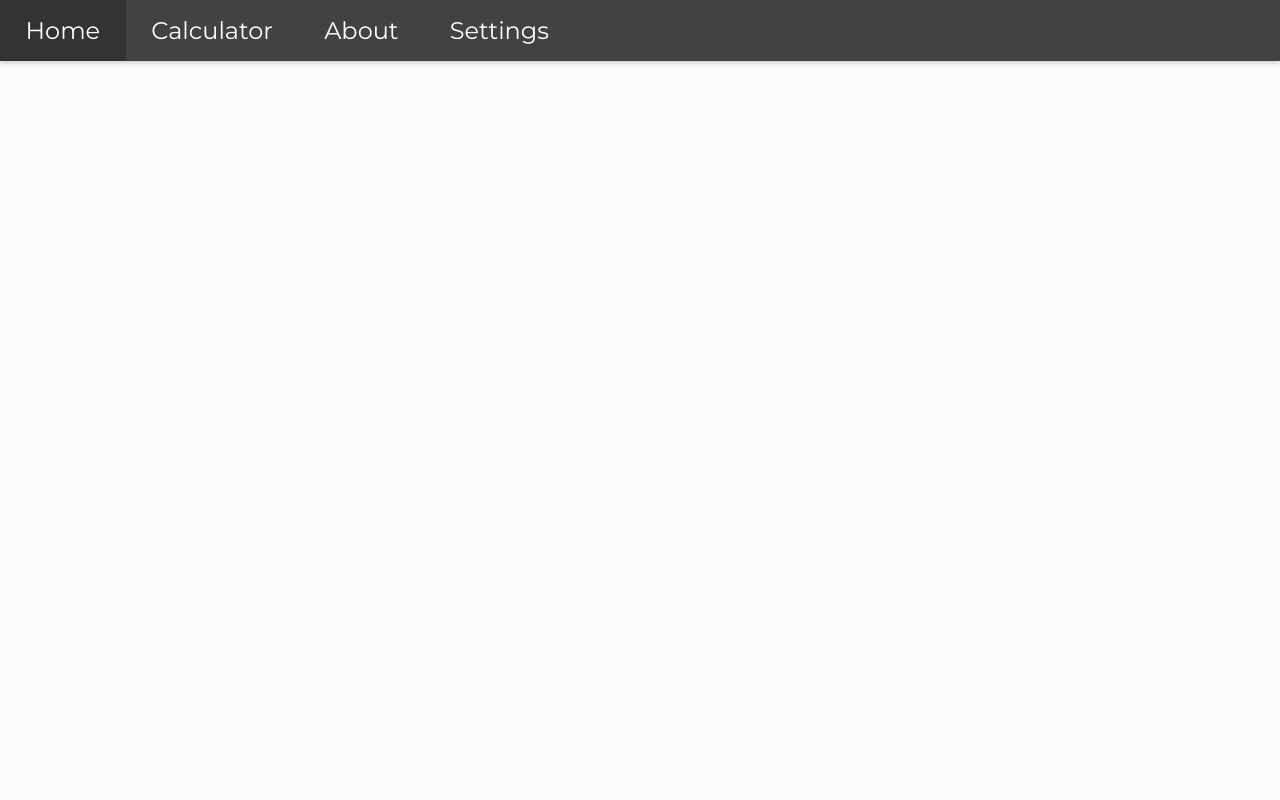
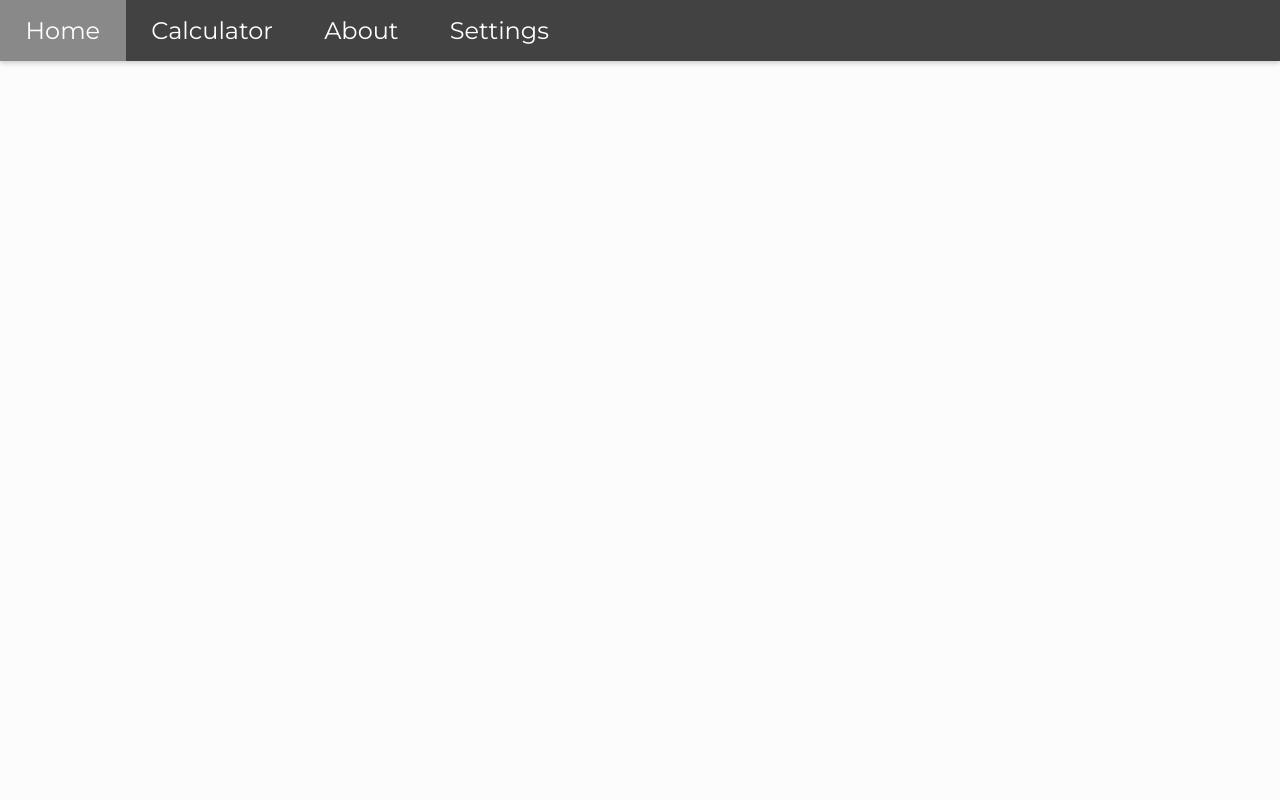
Before and after one commit to rwells1703/matrix-calculator, a Python web app: template templates/base.html in a window 1280 px wide. Run offline with Jinja, Linux system fonts and the light colour scheme; the template is opened without the code that fills it, so the values that code supplies are empty.

Commit message:
Updated theme engine to support more text colours, and refactored code

```diff
--- a/templates/base.html
+++ b/templates/base.html
@@ -27,10 +27,9 @@
 				margin: 0;
 				font-size: 2.5vh;
 				background-color: var(--theme-color-page-background);
-				color: var(--theme-color-text);
+				color: var(--theme-color-text-background);
 				font-family: 'Montserrat', sans-serif;
 			}
-
 
 			/* The navbar on the top of each page */
 			div#navbar {
@@ -47,31 +46,30 @@
 				padding: 2vh 2vw;
 				float: left;
 
-				color: white;
+				color: var(--theme-color-text-foreground);
 				text-decoration: none;
 				font-size: 3vh;
 			}
 
+			/* The navbar item of the current page */
+			a.navbar-item.active {
+				background-color: var(--theme-color-main);
+			}
+
 			/* The navbar item being hovered over by the mouse */
 			a.navbar-item:hover {
-				background-color: var(--theme-color-main-dark);
-			}
-
-			/* The navbar item of the current page */
-			a.navbar-item.active {
 				background-color: var(--theme-color-main-light);
 			}
 
-
 			/* Regular hyperlinks */
 			a.link {
-				color: var(--theme-color-main-light);
+				color: var(--theme-color-text-background);
 				text-decoration: none;
 			}
 
 			/* Regular hyperlinks being hovered over by the mouse */
 			a.link:hover {
-				color: var(--theme-color-main-dark);
+				color: var(--theme-color-text-background-light);
 			}
 
 			/* Div holding the main content on each page */
--- a/webroot/scripts/calculator_build.js
+++ b/webroot/scripts/calculator_build.js
@@ -40,7 +40,7 @@ calculator_build = function ()
 		// Apply the site wide colour theme
 		inputTextbox.style.borderColor = "var(--theme-color-textbox-border)";
 		inputTextbox.style.backgroundColor = "var(--theme-color-page-background)";
-		inputTextbox.style.color = "var(--theme-color-text)";
+		inputTextbox.style.color = "var(--theme-color-text-background)";
 
 		// Set the textbox position within its parent grid (allows grids of textboxes used for matrices/vectors)
 		// The column position
--- a/webroot/scripts/calculator_canvas.js
+++ b/webroot/scripts/calculator_canvas.js
@@ -308,7 +308,7 @@ calculator_canvas = function ()
 		axisWidth = 0.9;
 
 		// Gets the color of the graph background from the css variable and converts it from hex to rbg
-		var axisColorObject = self.hexToRgb(document.body.style.getPropertyValue("--theme-color-text"));
+		var axisColorObject = self.hexToRgb(document.body.style.getPropertyValue("--theme-color-text-background"));
 		var axisColor = [axisColorObject.r/255, axisColorObject.g/255, axisColorObject.b/255, 255/255];
 
 		// X axis made of two thin right-angled triangles
--- a/webroot/scripts/calculator_display.js
+++ b/webroot/scripts/calculator_display.js
@@ -70,7 +70,7 @@ calculator_display = function ()
 			// Generate the latex for the solution, and add this to the solution wrapper div
 			var tex = "$" + self.itemToLatex(solution) + "$";
 			solutionWrapperText.innerHTML = tex;
-			solutionWrapperText.style.color = "var(--theme-color-text)";
+			solutionWrapperText.style.color = "var(--theme-color-text-background)";
 		}
 
 		// Re-render the MathJax on the page to show the solution
--- a/webroot/scripts/layout.js
+++ b/webroot/scripts/layout.js
@@ -10,7 +10,7 @@ layout = function ()
 	};
 
 	// Creates a new button with a label and a click event
-	self.createButton = function (innerHTML, clickFunction, backgroundColor, backgroundColorHover)
+	self.createButton = function (innerHTML, clickFunction, backgroundColor="var(--theme-color-main)", backgroundColorHover="var(--theme-color-main-light)", textColor="var(--theme-color-text-foreground)")
 	{
 		// Create new button element
 		var button = document.createElement("div");
@@ -37,8 +37,7 @@ layout = function ()
 		// Set button text
 		button.innerHTML = innerHTML;
 
-		// Text must always be white because black text on color buttons looks bad
-		button.style.color = "white";
+		button.style.color = textColor;
 		button.style.backgroundColor = backgroundColor;
 
 		button.onmouseover = function() {
--- a/webroot/scripts/theme.js
+++ b/webroot/scripts/theme.js
@@ -10,37 +10,43 @@ theme = function ()
 		{
 			"color-main": "#ff4c4c",
 			"color-main-dark": "#ed2d2d",
-			"color-main-light": "#ff7c7c"
+			"color-main-light": "#ff7c7c",
+			"color-text-foreground": "#ffffff"
 		},
 		"Sapphire Blue":
 		{
 			"color-main": "#0082d8",
 			"color-main-dark": "#0065a8",
-			"color-main-light": "#5cabe0"
+			"color-main-light": "#5cabe0",
+			"color-text-foreground": "#ffffff"
 		},
 		"Amber Yellow":
 		{
 			"color-main": "#e5b106",
 			"color-main-dark": "#e2a516",
-			"color-main-light": "#f7cf40"
+			"color-main-light": "#f7cf40",
+			"color-text-foreground": "#ffffff"
 		},
 		"Slate Grey":
 		{
 			"color-main": "#424242",
 			"color-main-dark": "#333333",
-			"color-main-light": "#898989"
+			"color-main-light": "#898989",
+			"color-text-foreground": "#ffffff"
 		},
 		"Amethyst Purple":
 		{
 			"color-main": "#9f18ba",
 			"color-main-dark": "#7d1393",
-			"color-main-light": "#c055d6"
+			"color-main-light": "#c055d6",
+			"color-text-foreground": "#ffffff"
 		},
 		"Emerald Green":
 		{
-			"color-main": "#15af70",
+			"color-main": "#2fe098",
 			"color-main-dark": "#0f9e60",
-			"color-main-light": "#1bd67e"
+			"color-main-light": "#1bd67e",
+			"color-text-foreground": "#ffffff"
 		}
 	};
 
@@ -51,7 +57,8 @@ theme = function ()
 		{
 			"color-page-background": "#fcfcfc",
 			"color-page-background-light": "#ffffff",
-			"color-text": "#000000",
+			"color-text-background": "#333333",
+			"color-text-background-light": "#a3a3a3",
 			"color-icon": "#000000",
 			"color-textbox-border": "#b2b2b2"
 		},
@@ -59,7 +66,8 @@ theme = function ()
 		{
 			"color-page-background": "#232323",
 			"color-page-background-light": "#424242",
-			"color-text": "#ffffff",
+			"color-text-background": "#ffffff",
+			"color-text-background-light": "#c9c9c9",
 			"color-icon": "#ffffff",
 			"color-textbox-border": "#555555"
 		}
@@ -113,6 +121,7 @@ theme = function ()
 		document.body.style.setProperty("--theme-color-main", self.colors[color]["color-main"]);
 		document.body.style.setProperty("--theme-color-main-dark", self.colors[color]["color-main-dark"]);
 		document.body.style.setProperty("--theme-color-main-light", self.colors[color]["color-main-light"]);
+		document.body.style.setProperty("--theme-color-text-foreground", self.colors[color]["color-text-foreground"]);
 	};
 
 	// Sets the shade aspect of theme in local storage and in css variables
@@ -128,7 +137,8 @@ theme = function ()
 
 		document.body.style.setProperty("--theme-color-page-background", self.shades[shade]["color-page-background"]);
 		document.body.style.setProperty("--theme-color-page-background-light", self.shades[shade]["color-page-background-light"]);
-		document.body.style.setProperty("--theme-color-text", self.shades[shade]["color-text"]);
+		document.body.style.setProperty("--theme-color-text-background", self.shades[shade]["color-text-background"]);
+		document.body.style.setProperty("--theme-color-text-background-light", self.shades[shade]["color-text-background-light"]);
 		document.body.style.setProperty("--theme-color-icon", self.shades[shade]["color-icon"]);
 		document.body.style.setProperty("--theme-color-textbox-border", self.shades[shade]["color-textbox-border"]);
 	};
```
Also changed, not shown: webroot/about.html (+9 -11 lines), webroot/base.html (+9 -11 lines), webroot/calculator.html (+9 -11 lines), webroot/index.html (+9 -11 lines), webroot/scripts/calculator_layout.js (+6 -6 lines), webroot/scripts/settings.js (+17 -17 lines), webroot/settings.html (+9 -11 lines).
